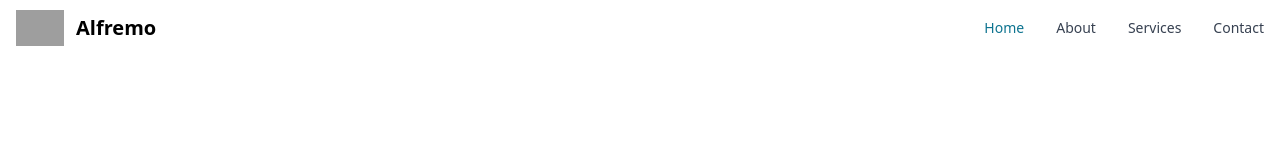
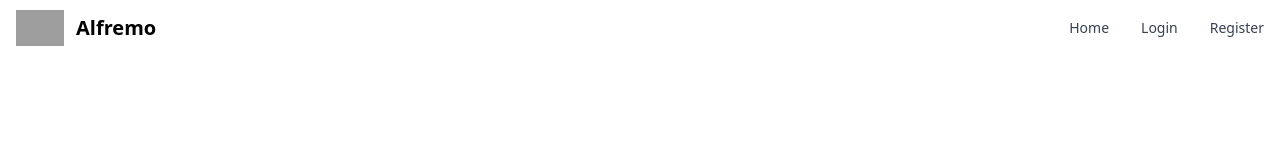
Before and after one commit to Forz70043/Alfremo, a Next.js app: page / in a window 1280 px wide. Shown: the top 160 px of the page. Built offline with nearby package versions, Linux system fonts and the light colour scheme; grey boxes are pictures that could not be loaded.

Commit message:
Update NavbarComponent

```diff
--- a/components/Navbar.js
+++ b/components/Navbar.js
@@ -1,8 +1,10 @@
 import { Navbar } from "flowbite-react";
 
-function getCurrentPage(pageInput){
-    if(!pageInput) return false;
-}
+const navbarItems = [
+    {title: 'Home', path:'/', active: false},
+    {title: 'Login', path:'/login', active: false},
+    {title: 'Register', path:'/register', active: false}
+];
 
 export default function NavbarComponent(props){
 
@@ -15,11 +17,13 @@ export default function NavbarComponent(props){
                 </Navbar.Brand>
                 <Navbar.Toggle />
                 <Navbar.Collapse>
-                    <Navbar.Link href="/home" active={props.currentPage === 'home' ? true : false}> Home</Navbar.Link>
-                    <Navbar.Link href="/about" active={props.currentPage === 'about' ? true : false}> About</Navbar.Link>
+                    {navbarItems.map(
+                        (navbarItem, index) => <Navbar.Link key={index} href={navbarItem.path} active={props.currentPage === navbarItem.path ? true : false}> {navbarItem.title}</Navbar.Link>
+                    )}
+
+                    {/* {<Navbar.Link href="/about" active={props.currentPage === 'about' ? true : false}> About</Navbar.Link>
                     <Navbar.Link href="/services" active={props.currentPage === 'services' ? true : false}> Services</Navbar.Link>
-                    {/* {<Navbar.Link href="/"> Pricing</Navbar.Link>} */}
-                    <Navbar.Link href="/contact" active={props.currentPage === 'contact' ? true : false}> Contact</Navbar.Link>
+                    <Navbar.Link href="/contact" active={props.currentPage === 'contact' ? true : false}> Contact</Navbar.Link>} */}
                 </Navbar.Collapse>
             </Navbar>
         </>
```
